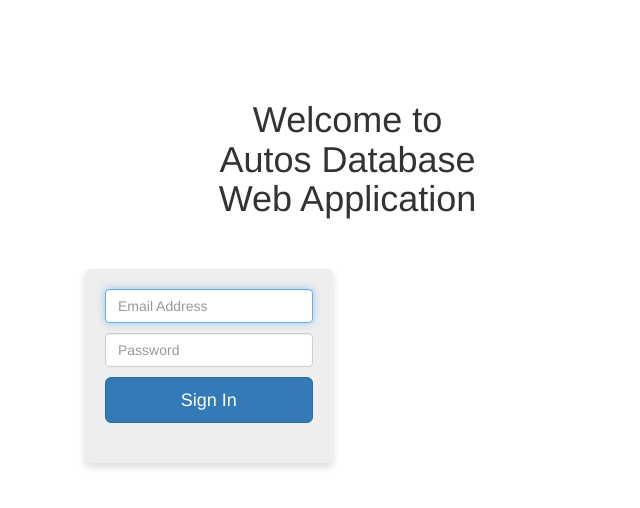
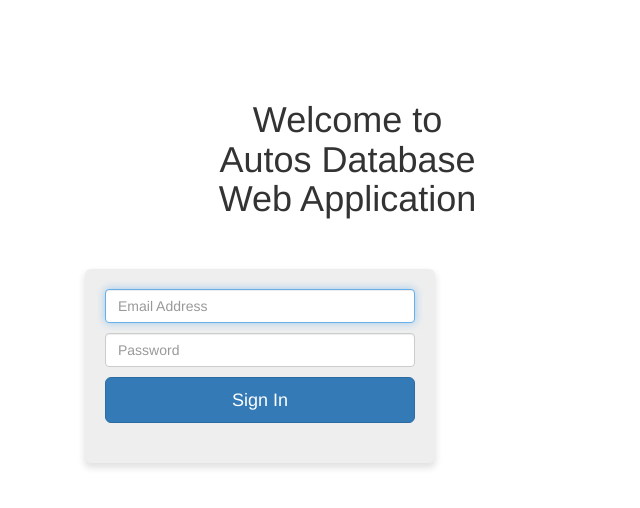
Before and after one commit to einoh/Workshop, a PHP site: page /login.php in a window 1280 px wide. Shown: the top 508 px of the page, without its empty margins (0-640 px from the left). Run offline with PHP 8.4, Linux system fonts and the light colour scheme.

Commit message:
Update login.php

```diff
--- a/login.php
+++ b/login.php
@@ -47,7 +47,7 @@
         </div>
         </br></br>
         <div class="col-md-6">
-          <div class="jumbotron" style="box-shadow: 0 4px 6px 1px rgba(50, 50, 50, 0.14);box-sizing: border-box; max-width: 330px;">
+          <div class="jumbotron" style="box-shadow: 0 4px 6px 1px rgba(50, 50, 50, 0.14);box-sizing: border-box; width: 350px;">
             <form class="form-signin" action="<?php echo htmlspecialchars($_SERVER["PHP_SELF"]);?>" method="POST">
               <input type="text" class="form-control" placeholder="Email Address" autofocus name="username" style="margin-bottom: 10px;">
               <input type="password" class="form-control" placeholder="Password" name="password" style="margin-bottom: 10px;">
```
